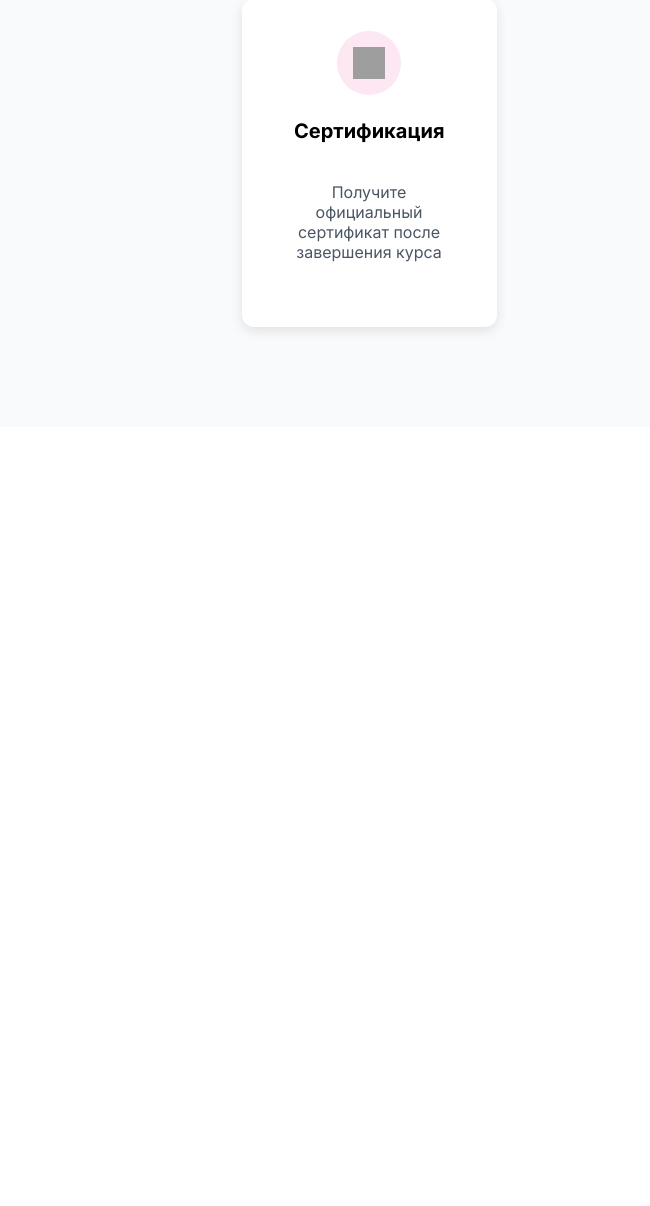
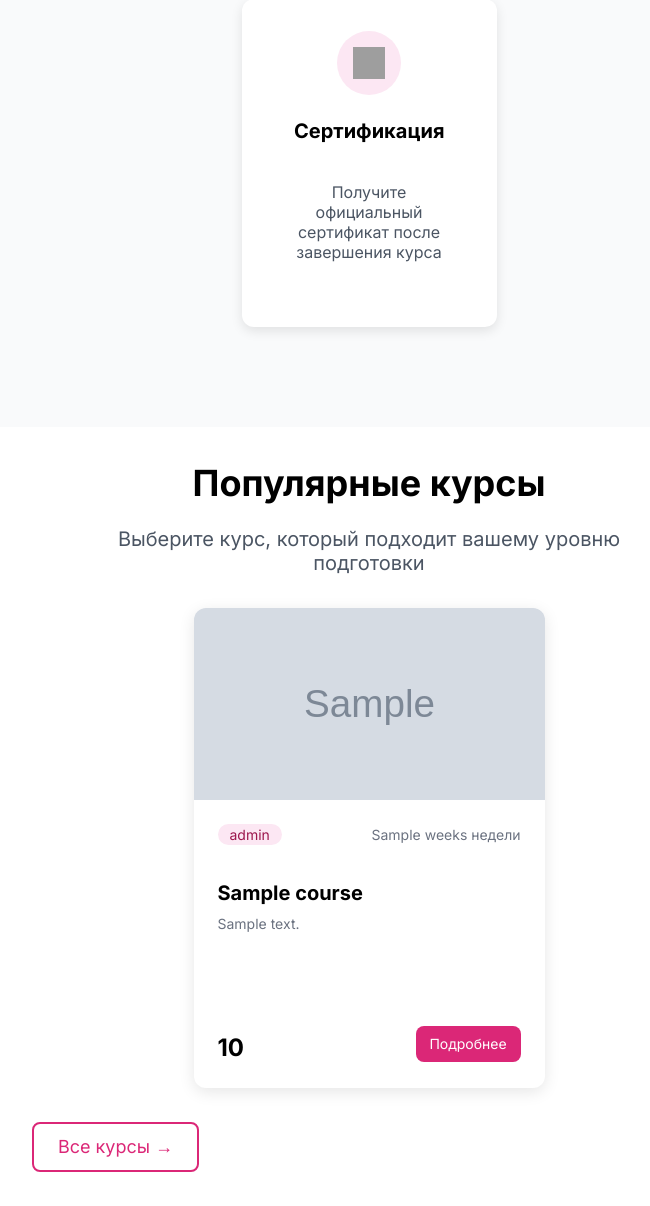
Before and after one commit to Pollmoriy/ArtNails_Academy, a Flask app: template app/templates/home.html in a window 1280 px wide. Shown: the part 1477-2683 px from the top of the page, without its empty margins (271-921 px from the left). Before the commit the page ends 1812 px from the top, so only its background shows below. Run offline with Flask 3, Linux system fonts and the light colour scheme; the template is opened without the code that fills it: most values are stand-ins (such as "Sample title", 1, 10 or a date in 2020); grey boxes marked "Sample" are stand-in pictures; parts of the project's set-up code (start-up, migrations or seed data) failed here and were passed over; grey boxes are pictures that could not be loaded.

Commit message:
Блок популярных курсов для Главной страницы

```diff
--- a/app/static/css/style.css
+++ b/app/static/css/style.css
@@ -5,6 +5,9 @@ body, html {
     box-sizing: border-box;
 }
 
+/* ==========================
+   Шапка
+=========================== */
 header {
     position: fixed;
     top: 0;
@@ -107,8 +110,9 @@ header {
     background-color: #A4205B;
 }
 
-# ==========================================================
-
+/* ==========================
+   Блок "Hero"
+=========================== */
 .hero-block {
   position: relative;
   width: 100%;
@@ -307,3 +311,162 @@ header {
     margin-top: 19px;
     max-width: 174px;
 }
+
+
+/* ==========================
+   Блок "Популярные курсы"
+=========================== */
+.popular-courses-block {
+    width: 100%;
+    background-color: #ffffff;
+    padding: 34px 0 34px 0;
+    text-align: center;
+}
+
+.popular-title {
+    font-family: 'Inter', sans-serif;
+    font-weight: 700;
+    font-size: 36px;
+    color: #000000;
+    margin: 0 auto;
+}
+
+.popular-subtitle {
+    font-family: 'Inter', sans-serif;
+    font-weight: 300;
+    font-size: 20px;
+    color: #4B5563;
+    max-width: 608px;
+    margin: 22px auto 33px auto;
+}
+
+.courses-container {
+    display: flex;
+    justify-content: center; /* по центру страницы */
+    gap: 107px; /* расстояние между карточками */
+    flex-wrap: wrap;
+    margin-top: 33px;
+}
+
+
+.course-card {
+    width: 351px;
+    height: 480px;
+    background-color: #ffffff;
+    border-radius: 12px;
+    box-shadow: 0 4px 16px rgba(0,0,0,0.1);
+    display: flex;
+    flex-direction: column;
+    position: relative;
+    overflow: hidden;
+    transition: box-shadow 0.3s ease;
+}
+
+.course-card:hover {
+    box-shadow: 0 8px 24px rgba(0,0,0,0.2);
+}
+
+.course-img {
+    width: 100%;
+    height: 192px;
+    object-fit: cover;
+}
+
+.course-top-info {
+    display: flex;
+    justify-content: space-between;
+    align-items: center;
+    padding: 24px;
+}
+
+.course-level {
+    background-color: #FCE7F3;
+    color: #9D174D;
+    font-family: 'Inter', sans-serif;
+    font-weight: 300;
+    font-size: 14px;
+    padding: 2px 12px;
+    border-radius: 9999px;
+}
+
+.course-duration {
+    font-family: 'Inter', sans-serif;
+    font-weight: 300;
+    font-size: 14px;
+    color: #6B7280;
+}
+
+.course-name {
+    font-family: 'Inter', sans-serif;
+    font-weight: 600;
+    font-size: 20px;
+    color: #000000;
+    padding-left: 24px;
+    margin: 12px 0 0 0;
+     text-align: left;
+}
+
+.course-desc {
+    font-family: 'Inter', sans-serif;
+    font-weight: 300;
+    font-size: 14px;
+    color: #6B7280;
+    padding: 0 24px;
+    margin-top: 10px;
+     text-align: left;
+}
+
+.course-price {
+    position: absolute;
+    bottom: 26px;
+    left: 24px;
+    font-family: 'Inter', sans-serif;
+    font-weight: 700;
+    font-size: 24px;
+    color: #000000;
+}
+
+.btn-course-details {
+    border: none;
+    position: absolute;
+    bottom: 26px;
+    right: 24px;
+    width: 105px;
+    height: 36px;
+    background-color: #DB2777;
+    border-radius: 8px;
+    font-family: 'Inter', sans-serif;
+    font-weight: 400;
+    font-size: 14px;
+    color: #ffffff;
+    cursor: pointer;
+    transition: background 0.3s ease;
+}
+
+.btn-course-details:hover {
+    background-color: #9D174D;
+}
+
+.all-courses-container {
+    margin-top: 34px; /* отступ от карточек */
+    text-align: left; /* выравнивание по первой карточке */
+    padding-left: 303px; /* отступ слева для выравнивания с первой карточкой */
+}
+
+.btn-all-courses {
+    padding: 12px 24px;
+    border: 2px solid #DB2777;
+    border-radius: 8px;
+    background: transparent;
+    color: #DB2777;
+    font-family: 'Inter', sans-serif;
+    font-weight: 400;
+    font-size: 18px;
+    cursor: pointer;
+    transition: all 0.3s ease;
+}
+
+.btn-all-courses:hover {
+    background-color: #DB2777;
+    color: #FFFFFF;
+}
--- a/app/templates/home.html
+++ b/app/templates/home.html
@@ -100,6 +100,42 @@
         </div>
     </section>
 
+    <!-- Блок "Популярные курсы" -->
+    <section class="popular-courses-block">
+        <h2 class="popular-title">Популярные курсы</h2>
+        <p class="popular-subtitle">
+            Выберите курс, который подходит вашему уровню подготовки
+        </p>
+
+        <div class="courses-container">
+            {% for course in popular_courses %}
+            <div class="course-card">
+                <!-- Картинка курса -->
+                <img src="{{ url_for('static', filename=course.image) }}"
+                     alt="{{ course.title }}" class="course-img">
+
+                <!-- Уровень и продолжительность -->
+                <div class="course-top-info">
+                    <span class="course-level">{{ course.level }}</span>
+                    <span class="course-duration">{{ course.weeks }} недели</span>
+                </div>
+
+                <!-- Название и описание -->
+                <h3 class="course-name">{{ course.title }}</h3>
+                <p class="course-desc">{{ course.description }}</p>
+
+                <!-- Цена и кнопка Подробнее -->
+                <span class="course-price">{{ course.price }}</span>
+                <button class="btn-course-details">Подробнее</button>
+            </div>
+            {% endfor %}
+        </div>
+         <div class="all-courses-container">
+        <button class="btn-all-courses">Все курсы →</button>
+    </div>
+    </section>
+
+
 
 </body>
 </html>
```
Also changed, not shown: app/routes/main.py (+27 -1 lines).
